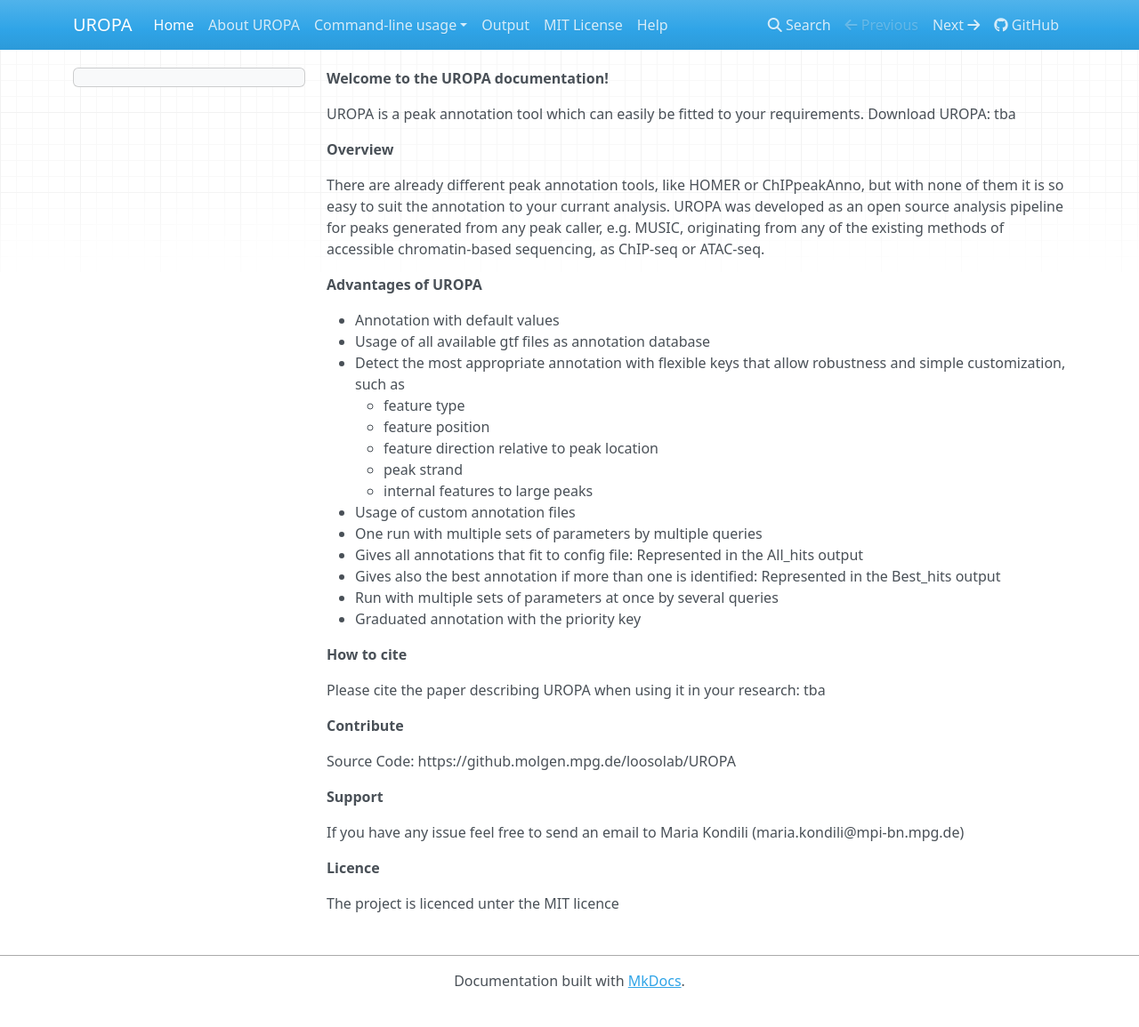
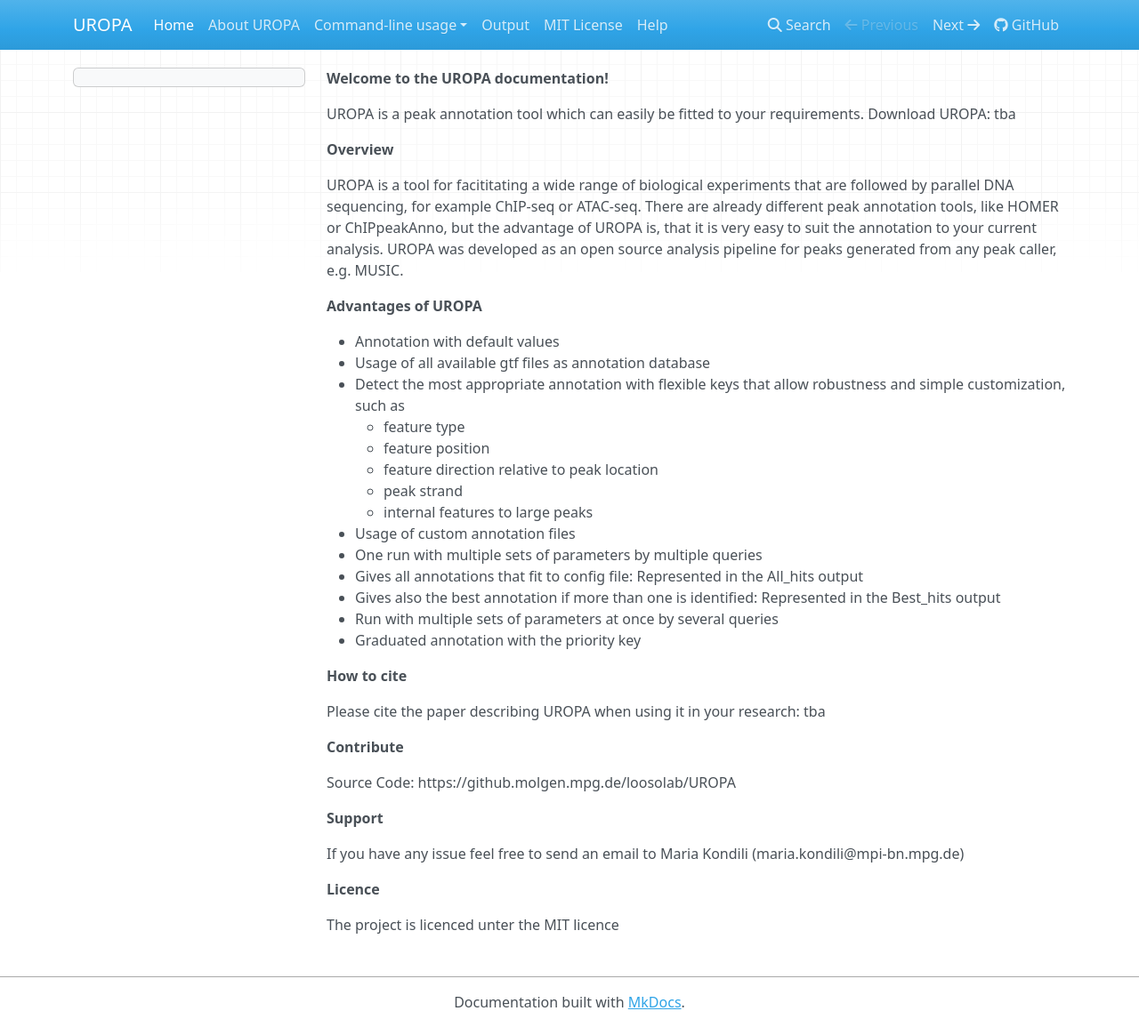
Before and after one commit to loosolab/UROPA, an MkDocs documentation site: the page built from docs/index.md, in a window 1280 px wide and 1155 px high. Shown: the whole window at 89% size. Built offline with MkDocs 1.6.1, drawn with Linux system fonts in a browser that asks for light colours; nearby versions of some CDN libraries; old or Windows-style settings are respelled for this version of MkDocs.

Commit message:
Adapted reformating

```diff
--- a/docs/index.md
+++ b/docs/index.md
@@ -5,11 +5,9 @@ Download UROPA: tba
 
 **Overview**
 
-There are already different peak annotation tools, like HOMER or ChIPpeakAnno,
-but with none of them it is so easy to suit the annotation to your currant analysis.
-UROPA was developed as an open source analysis pipeline for peaks generated from any
-peak caller, e.g. MUSIC, originating from any of the existing methods of accessible
-chromatin-based sequencing, as ChIP-seq or ATAC-seq.
+UROPA is a tool for facititating a wide range of biological experiments that are followed by parallel DNA sequencing, for example ChIP-seq or ATAC-seq.
+There are already different peak annotation tools, like HOMER or ChIPpeakAnno, but the advantage of UROPA is, that it is very easy to suit the annotation to your current analysis.
+UROPA was developed as an open source analysis pipeline for peaks generated from any peak caller, e.g. MUSIC.
 
 **Advantages of UROPA**
 
@@ -29,6 +27,7 @@ chromatin-based sequencing, as ChIP-seq or ATAC-seq.
 * Graduated annotation with the priority key
 
 
+
 **How to cite**
 
 Please cite the paper describing UROPA when using it in your research:
```
